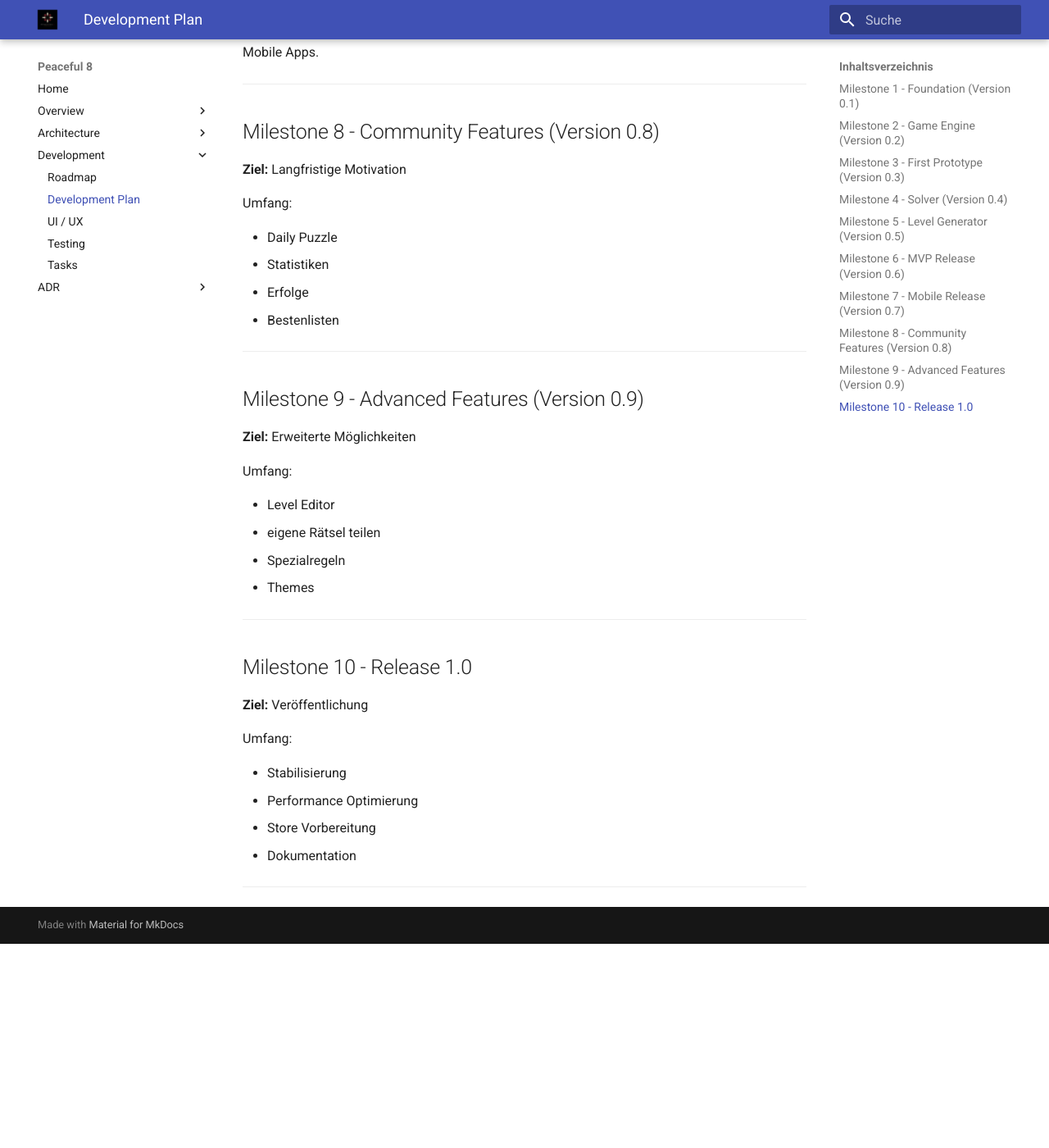
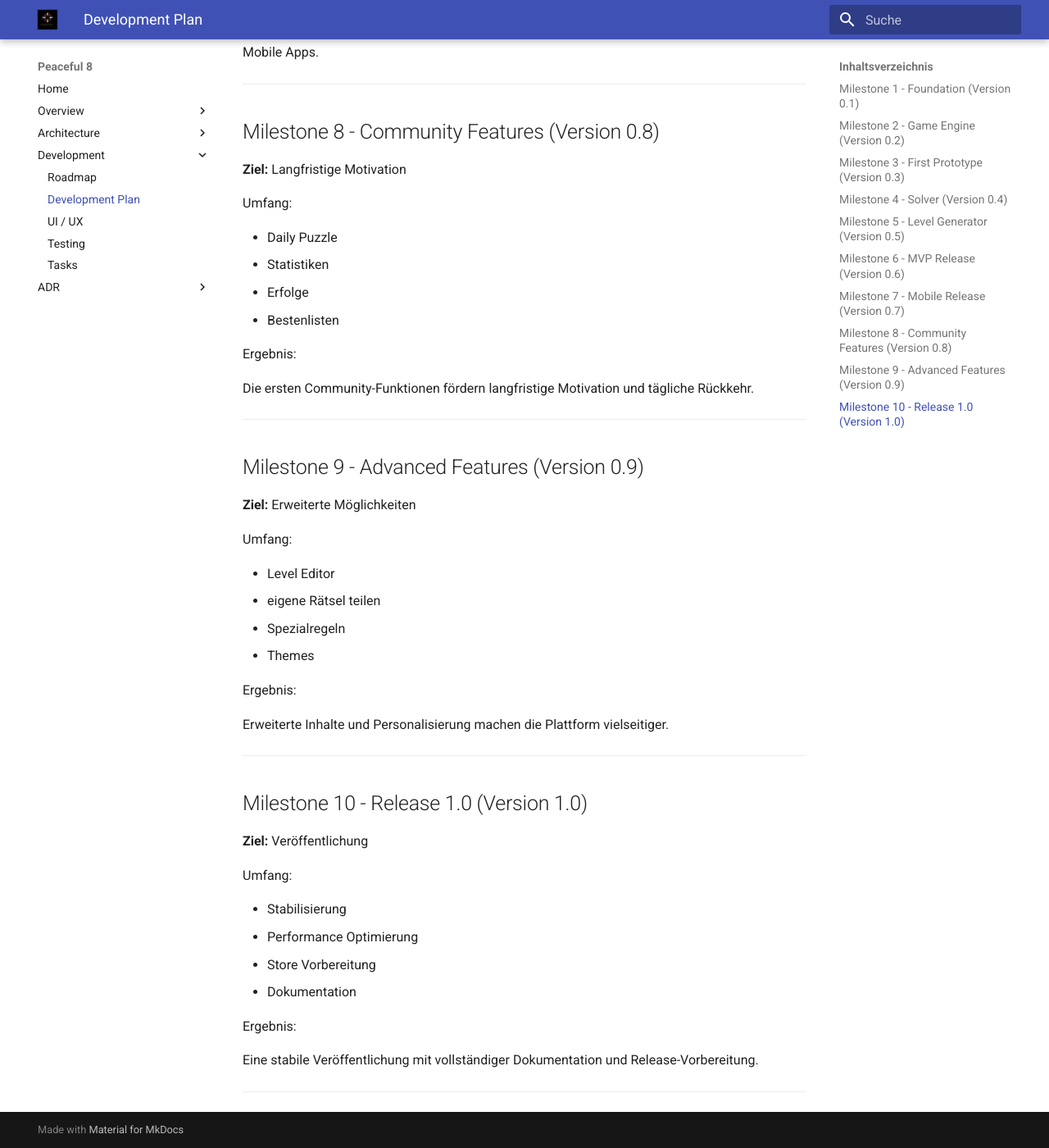
Before and after one commit to clavicarius/peaceful-8, an MkDocs documentation site: the page built from docs/development/DEVELOPMENT_PLAN.md, in a window 1280 px wide and 1400 px high, scrolled down 3006 px. Shown: the whole window at 82% size. Built offline with MkDocs 1.6.1 and Material for MkDocs 9.7.7, drawn with Linux system fonts in a browser that asks for light colours; before the commit the page ends 4157 px from its top, so only the background shows below that.

Commit message:
docs: complete roadmap milestones
Co-authored-by: clavicarius <36035933+clavicarius@users.noreply.github.com>

```diff
--- a/docs/development/DEVELOPMENT_PLAN.md
+++ b/docs/development/DEVELOPMENT_PLAN.md
@@ -134,6 +134,10 @@ Umfang:
 * Erfolge
 * Bestenlisten
 
+Ergebnis:
+
+Die ersten Community-Funktionen fördern langfristige Motivation und tägliche Rückkehr.
+
 ---
 
 ## Milestone 9 - Advanced Features (Version 0.9)
@@ -147,9 +151,13 @@ Umfang:
 * Spezialregeln
 * Themes
 
+Ergebnis:
+
+Erweiterte Inhalte und Personalisierung machen die Plattform vielseitiger.
+
 ---
 
-## Milestone 10 - Release 1.0
+## Milestone 10 - Release 1.0 (Version 1.0)
 
 **Ziel:** Veröffentlichung
 
@@ -160,4 +168,8 @@ Umfang:
 * Store Vorbereitung
 * Dokumentation
 
+Ergebnis:
+
+Eine stabile Veröffentlichung mit vollständiger Dokumentation und Release-Vorbereitung.
+
 ---
```
Also changed, not shown: docs/development/ROADMAP.md (+25 -13 lines).
